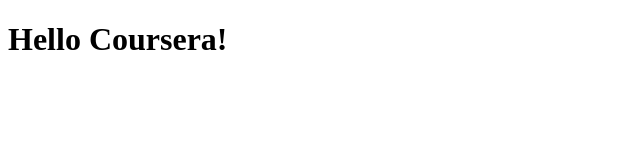
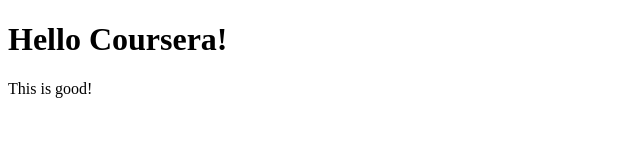
Before and after one commit to siddurocks9/coursera-test, a plain HTML site: page site/index.html in a window 1280 px wide. Shown: the whole page, without its empty margins (0-640 px from the left). Drawn offline with Linux system fonts and the light colour scheme.

Commit message:
Small addition to our page content.

```diff
--- a/site/index.html
+++ b/site/index.html
@@ -5,5 +5,6 @@
 </head>
 <body>
 <h1>Hello Coursera!</h1>
+<p>This is good!</p>
 </body>
 </html>
```
